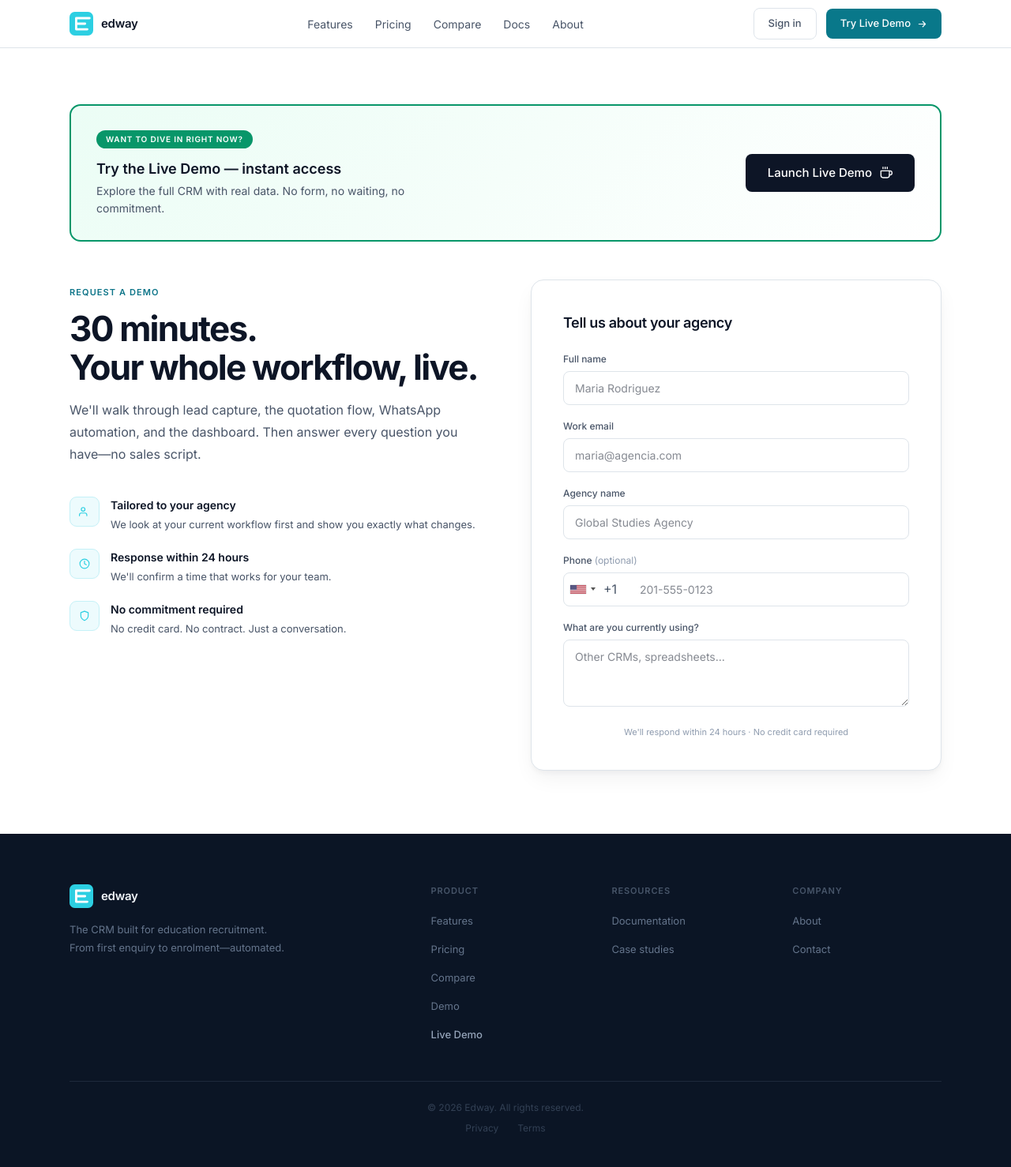
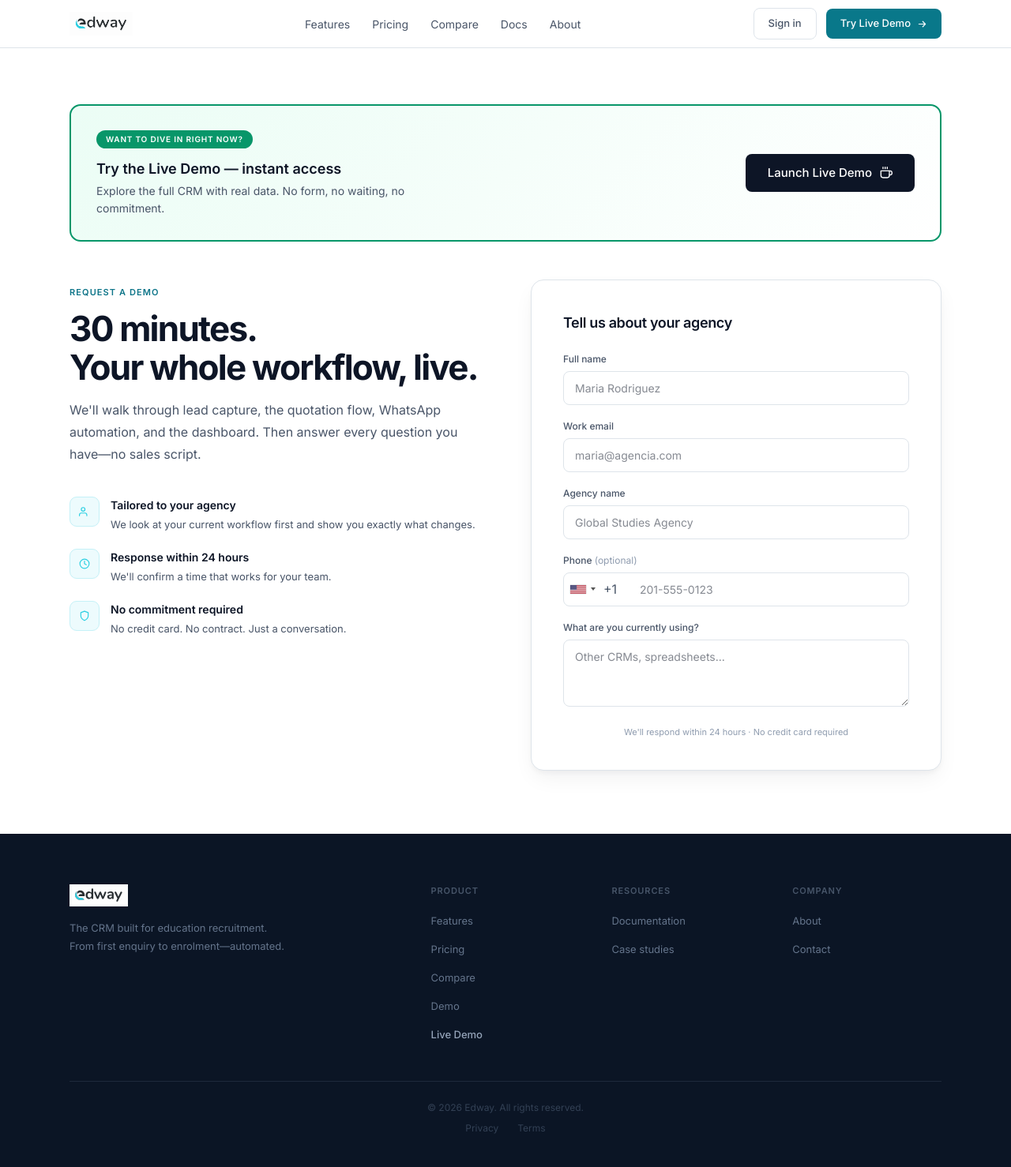
Before and after one commit to hernansaa/edway-web, a Django app: template src/apps/marketing/templates/marketing/demo.html in a window 1280 px wide. Shown: the whole page at 79% size. Run offline with Django 5.2, Linux system fonts and the light colour scheme; the template is opened without the code that fills it, so the values that code supplies are empty; style sheets or scripts are compiled from the project's sources.

Commit message:
Replace inline logo with SVG wordmark from edway-logo.svg

```diff
--- a/src/apps/marketing/templates/marketing/base.html
+++ b/src/apps/marketing/templates/marketing/base.html
@@ -201,12 +201,8 @@
         <div style="max-width:1152px;margin:0 auto;padding:0 24px;height:60px;display:flex;align-items:center;justify-content:space-between;">
 
             <!-- Logo -->
-            <a href="{% url 'marketing:home' %}" style="display:flex;align-items:center;gap:10px;text-decoration:none;flex-shrink:0;">
-                <svg xmlns="http://www.w3.org/2000/svg" viewBox="0 0 32 32" width="30" height="30">
-                    <rect width="32" height="32" rx="7" fill="#2CCFE2"/>
-                    <path d="M9 8.5h18M9 16h12M9 23.5h15M9 8.5v15" stroke="white" stroke-width="3" fill="none" stroke-linecap="round" stroke-linejoin="round"/>
-                </svg>
-                <span style="font-size:15px;font-weight:600;color:var(--text-heading);letter-spacing:-0.02em;">edway</span>
+            <a href="{% url 'marketing:home' %}" style="display:flex;align-items:center;text-decoration:none;flex-shrink:0;">
+                <img src="{% static 'img/edway-logo.svg' %}" alt="Edway" style="height:30px;width:auto;">
             </a>
 
             <!-- Center nav -->
@@ -271,12 +267,8 @@
 
                 <!-- Brand -->
                 <div style="grid-column:span 2;">
-                    <a href="{% url 'marketing:home' %}" style="display:inline-flex;align-items:center;gap:10px;text-decoration:none;margin-bottom:16px;">
-                        <svg xmlns="http://www.w3.org/2000/svg" viewBox="0 0 32 32" width="30" height="30">
-                            <rect width="32" height="32" rx="7" fill="#2CCFE2"/>
-                            <path d="M9 8.5h18M9 16h12M9 23.5h15M9 8.5v15" stroke="white" stroke-width="3" fill="none" stroke-linecap="round" stroke-linejoin="round"/>
-                        </svg>
-                        <span style="font-size:15px;font-weight:600;color:#F1F5F9;letter-spacing:-0.02em;">edway</span>
+                    <a href="{% url 'marketing:home' %}" style="display:inline-flex;align-items:center;text-decoration:none;margin-bottom:16px;">
+                        <img src="{% static 'img/edway-logo.svg' %}" alt="Edway" style="height:28px;width:auto;">
                     </a>
                     <p style="font-size:13px;line-height:1.75;color:#64748B;max-width:280px;">
                         The CRM built for education recruitment.<br>From first enquiry to enrolment—automated.
```
Also changed, not shown: src/edway-logo.svg (added), src/static/img/edway-logo.svg (added).
